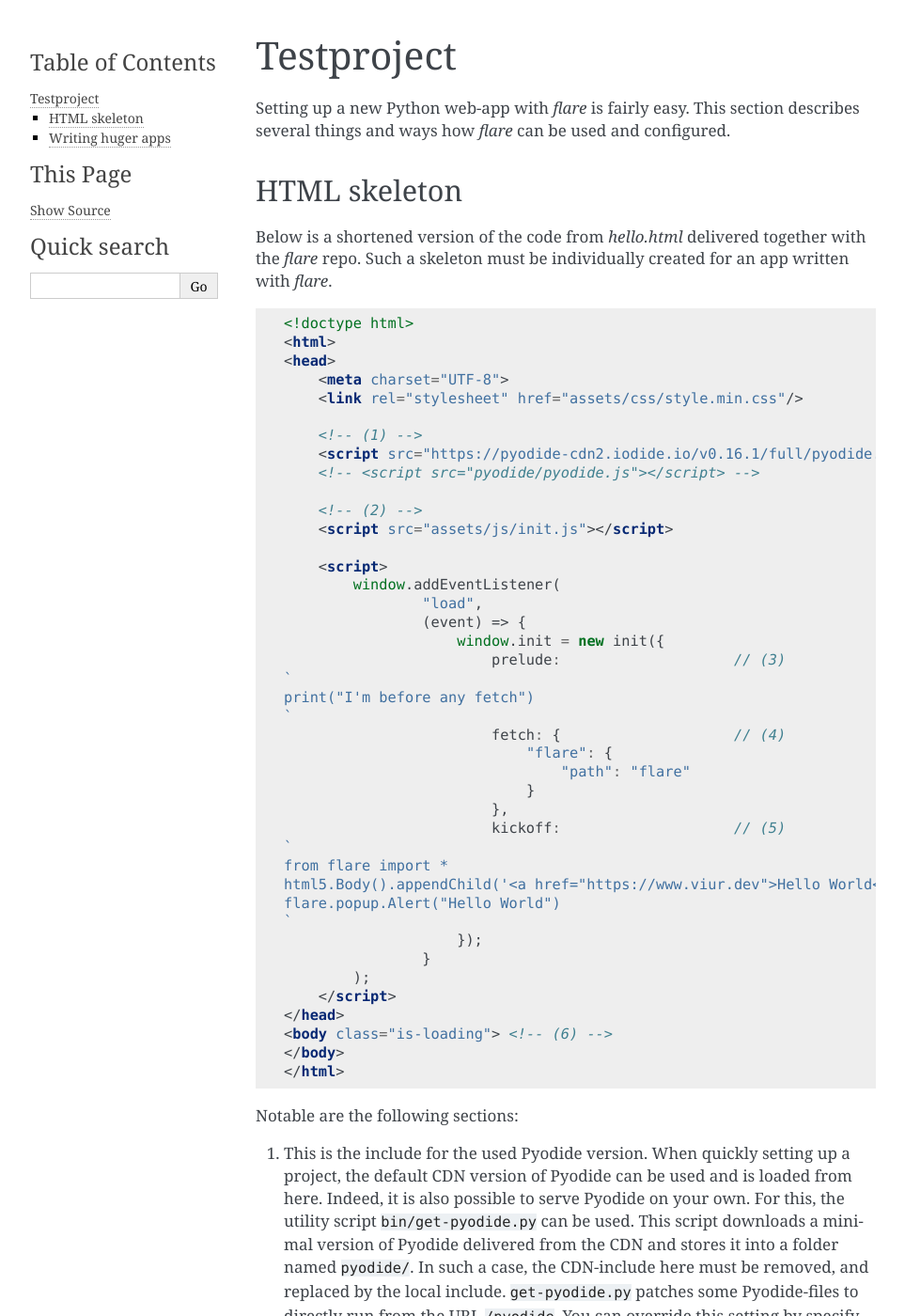
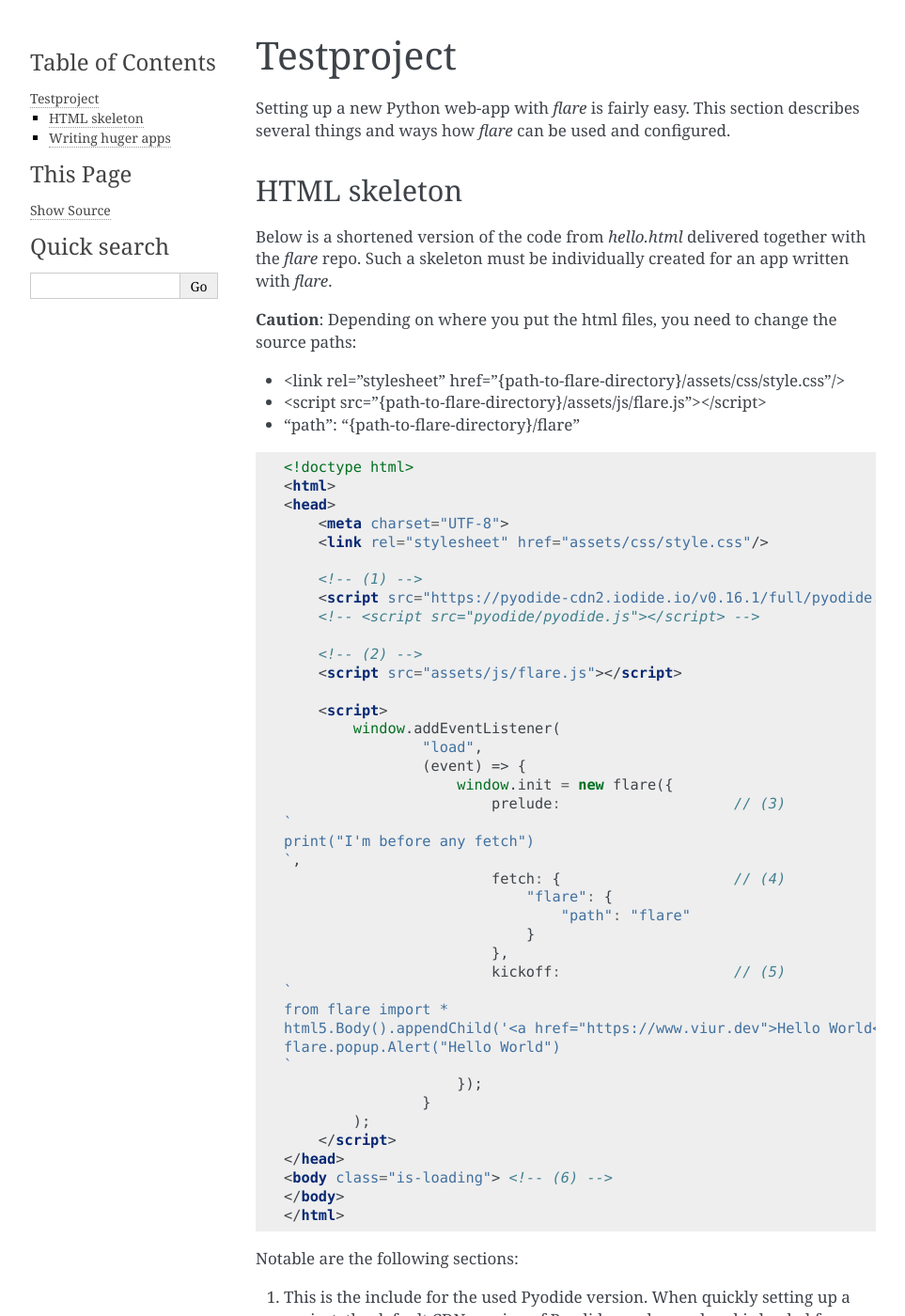
Before and after one commit to passion0714/python, a Sphinx documentation site: the page built from docs/doc_start/15_testproject.rst, in a window 1280 px wide and 1400 px high. Shown: the whole window at 94% size, without its empty margins (148-1111 px from the left). Built offline with Sphinx 7.4.7, drawn with Linux system fonts in a browser that asks for light colours; some of the changed text lies outside the part shown.

Commit message:
Corrected documentation (#28)
* Updated test code to newest version

* Corrected syntax error and added 5 lines to 15_testproject.rst

```diff
--- a/docs/doc_start/15_testproject.rst
+++ b/docs/doc_start/15_testproject.rst
@@ -13,30 +13,40 @@ Below is a shortened version of the code from *hello.html* delivered
 together with the *flare* repo. Such a skeleton must be individually
 created for an app written with *flare*.
 
+**Caution**: Depending on where you put the html files, you need to change the
+source paths:
+
+- <link rel="stylesheet" href="{path-to-flare-directory}/assets/css/style.css"/>
+
+- <script src="{path-to-flare-directory}/assets/js/flare.js"></script>
+
+- "path": "{path-to-flare-directory}/flare"
+
+
 .. code:: html
 
    <!doctype html>
    <html>
    <head>
        <meta charset="UTF-8">
-       <link rel="stylesheet" href="assets/css/style.min.css"/>
+       <link rel="stylesheet" href="assets/css/style.css"/>
 
        <!-- (1) -->
        <script src="https://pyodide-cdn2.iodide.io/v0.16.1/full/pyodide.js"></script>
        <!-- <script src="pyodide/pyodide.js"></script> -->
 
        <!-- (2) -->
-       <script src="assets/js/init.js"></script>
+       <script src="assets/js/flare.js"></script>
 
        <script>
            window.addEventListener(
                    "load",
                    (event) => {
-                       window.init = new init({
+                       window.init = new flare({
                            prelude:                    // (3)
    `
    print("I'm before any fetch")
-   `
+   `,
                            fetch: {                    // (4)
                                "flare": {
                                    "path": "flare"
@@ -125,12 +135,12 @@ We only describe the files in ``/myapp``:
    <head>
        <meta charset="UTF-8">
        <script src="https://pyodide-cdn2.iodide.io/v0.16.1/full/pyodide.js"></script>
-       <script src="/flare/assets/js/init.js"></script>
+       <script src="/flare/assets/js/flare.js"></script>
        <script>
            window.addEventListener(
                    "load",
                    (event) => {
-                       window.init = new init({
+                       window.init = new flare({
                            fetch: {
                                "flare": {
                                    "path": "/flare/flare"
```
